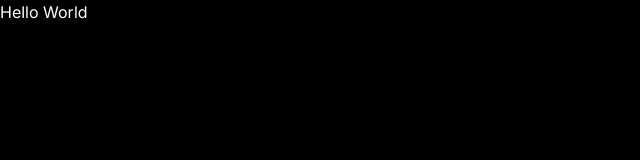
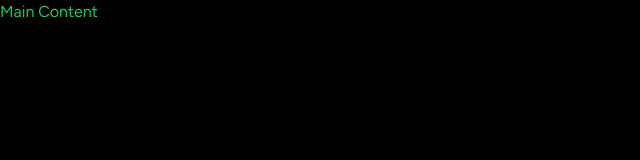
Before and after one commit to trevoncharles/rave, a Next.js app: page / in a window 1280 px wide. Shown: the top 160 px of the page, without its empty margins (0-640 px from the left). Built offline with nearby package versions, Linux system fonts and the light colour scheme.

Commit message:
Adding Sidebar Route

```diff
--- /dev/null
+++ b/app/(site)/page.tsx
@@ -0,0 +1,8 @@
+
+export default function Home() {
+  return (
+    <div className = "text-green-500">
+    Main Content
+    </div>
+  );
+}
--- a/app/layout.tsx
+++ b/app/layout.tsx
@@ -1,12 +1,13 @@
 import type { Metadata } from "next";
-import { Inter } from "next/font/google";
+import { Figtree } from "next/font/google";
 import "./globals.css";
+import Sidebar from "@/components/Sidebar";
 
-const inter = Inter({ subsets: ["latin"] });
+const font = Figtree({ subsets: ["latin"] });
 
 export const metadata: Metadata = {
-  title: "Create Next App",
-  description: "Generated by create next app",
+  title: "Rave",
+  description: "Listen to Music",
 };
 
 export default function RootLayout({
@@ -16,7 +17,11 @@ export default function RootLayout({
 }>) {
   return (
     <html lang="en">
-      <body className={inter.className}>{children}</body>
+      <body className={font.className}>
+        <Sidebar>
+        {children}
+        </Sidebar>
+        </body>
     </html>
   );
 }
--- a/app/page.tsx
+++ /dev/null
@@ -1,6 +0,0 @@
-
-export default function Home() {
-  return (
-    <div>Hello World</div>
-  );
-}
--- /dev/null
+++ b/components/Sidebar.tsx
@@ -0,0 +1,36 @@
+"use client";
+
+import { usePathname } from "next/navigation";
+import { useMemo } from "react";
+
+interface SidebarProps {
+  children: React.ReactNode;
+}
+
+
+
+const Sidebar: React.FC<SidebarProps> = ({ children }) => {
+
+  const pathname = usePathname();
+
+  const routes = useMemo(() => [
+    {
+      label: 'Home',
+      active: pathname !== '/search',
+      href: '/',
+    },
+    {
+      label: 'Search',
+      active: pathname === '/search',
+      href: '/search',
+    }
+
+  ], [pathname]);
+
+  return (
+    <div>
+      {children}
+    </div>
+  );
+}
+export default Sidebar;
--- a/tailwind.config.ts
+++ b/tailwind.config.ts
@@ -7,13 +7,7 @@ const config: Config = {
     "./app/**/*.{js,ts,jsx,tsx,mdx}",
   ],
   theme: {
-    extend: {
-      backgroundImage: {
-        "gradient-radial": "radial-gradient(var(--tw-gradient-stops))",
-        "gradient-conic":
-          "conic-gradient(from 180deg at 50% 50%, var(--tw-gradient-stops))",
-      },
-    },
+    extend: {},
   },
   plugins: [],
 };
```
